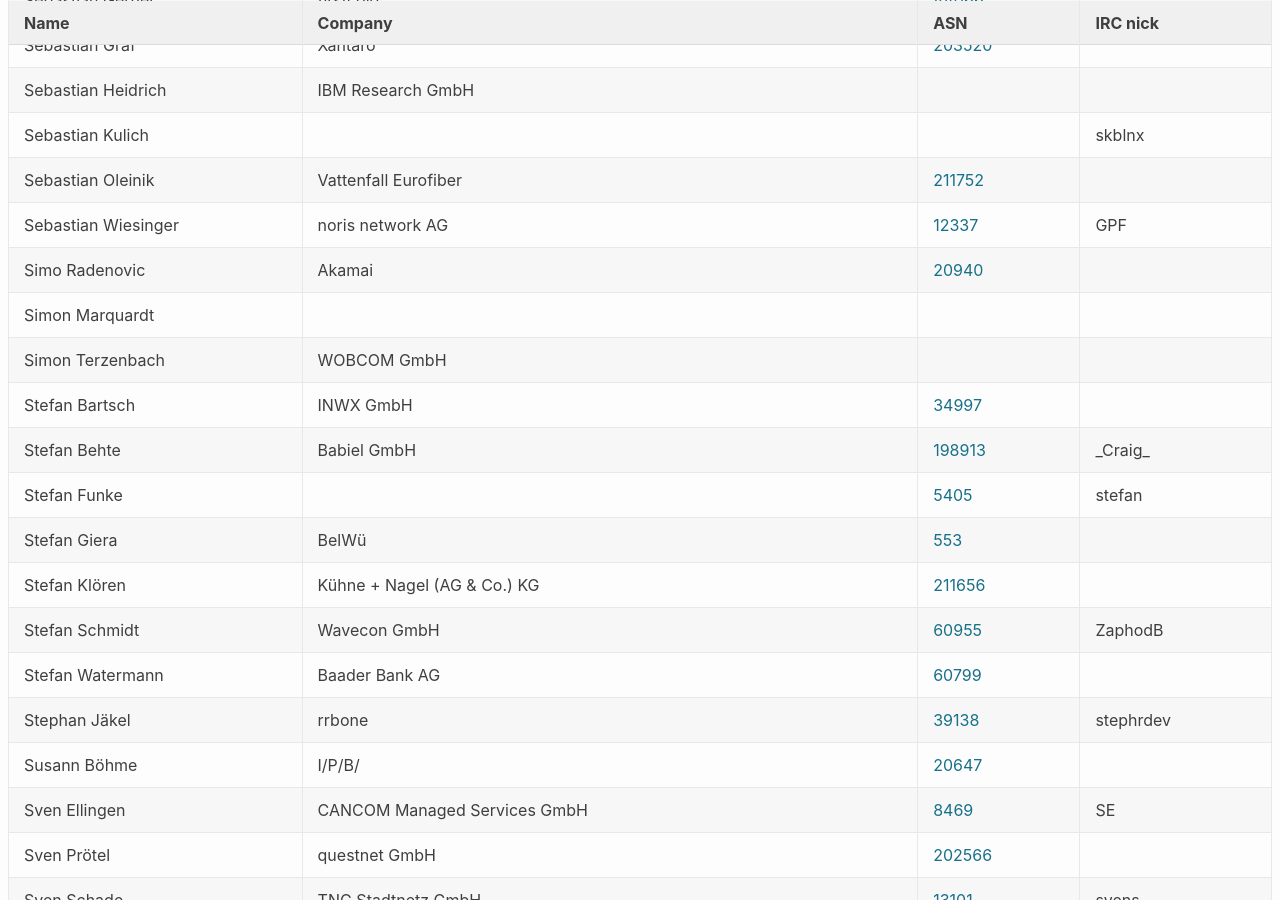
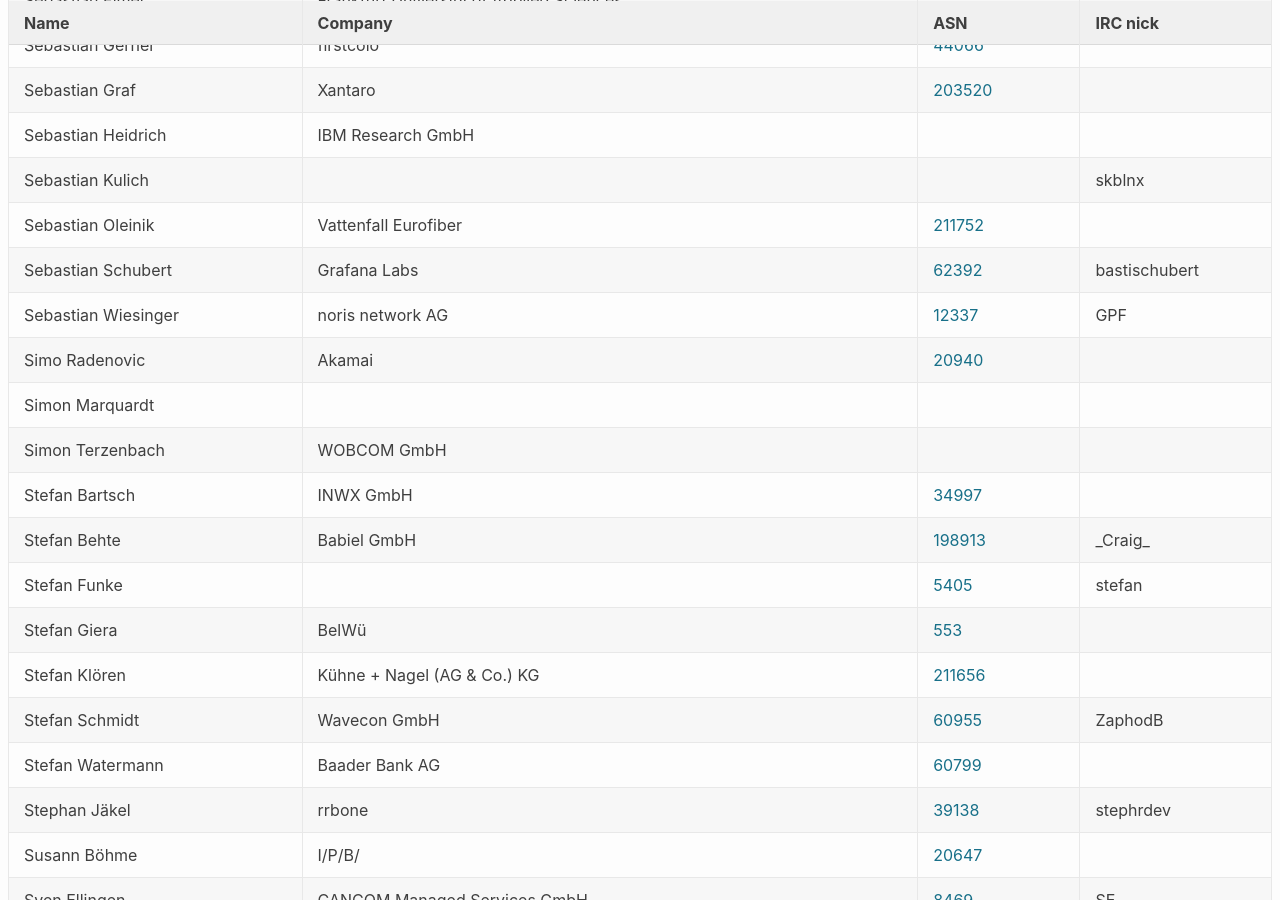
Before and after one commit to denog/pretix-attendeelist, a Jekyll site: the page built from denog15/index.md, in a window 1280 px wide and 900 px high, scrolled down 9964 px. Built offline with Jekyll 4.4.1, drawn with Linux system fonts in a browser that asks for light colours; some of the changed text lies outside the part shown.

Commit message:
Latest data: Thu Oct 12 11:47:56 UTC 2023

```diff
--- a/_data/attendees_denog15_onsite.json
+++ b/_data/attendees_denog15_onsite.json
@@ -1170,6 +1170,12 @@
     "asn": null
   },
   {
+    "name": "Peter György",
+    "company": "BENOCS GmbH",
+    "irc": null,
+    "asn": "209039"
+  },
+  {
     "name": "Peter Hansen",
     "company": "myLoc managed IT AG",
     "irc": null,
@@ -1332,6 +1338,12 @@
     "asn": "211752"
   },
   {
+    "name": "Sebastian Schubert",
+    "company": "Grafana Labs",
+    "irc": "bastischubert",
+    "asn": "62392"
+  },
+  {
     "name": "Sebastian Wiesinger",
     "company": "noris network AG",
     "irc": "GPF",
```
